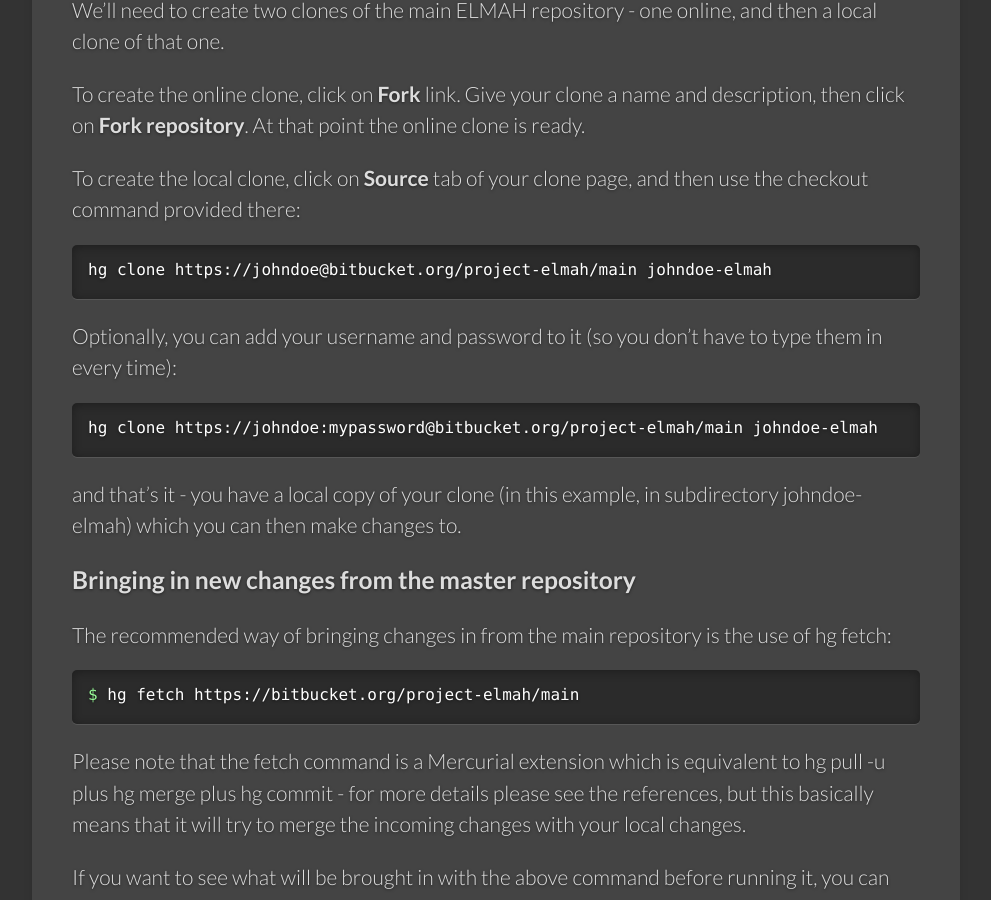
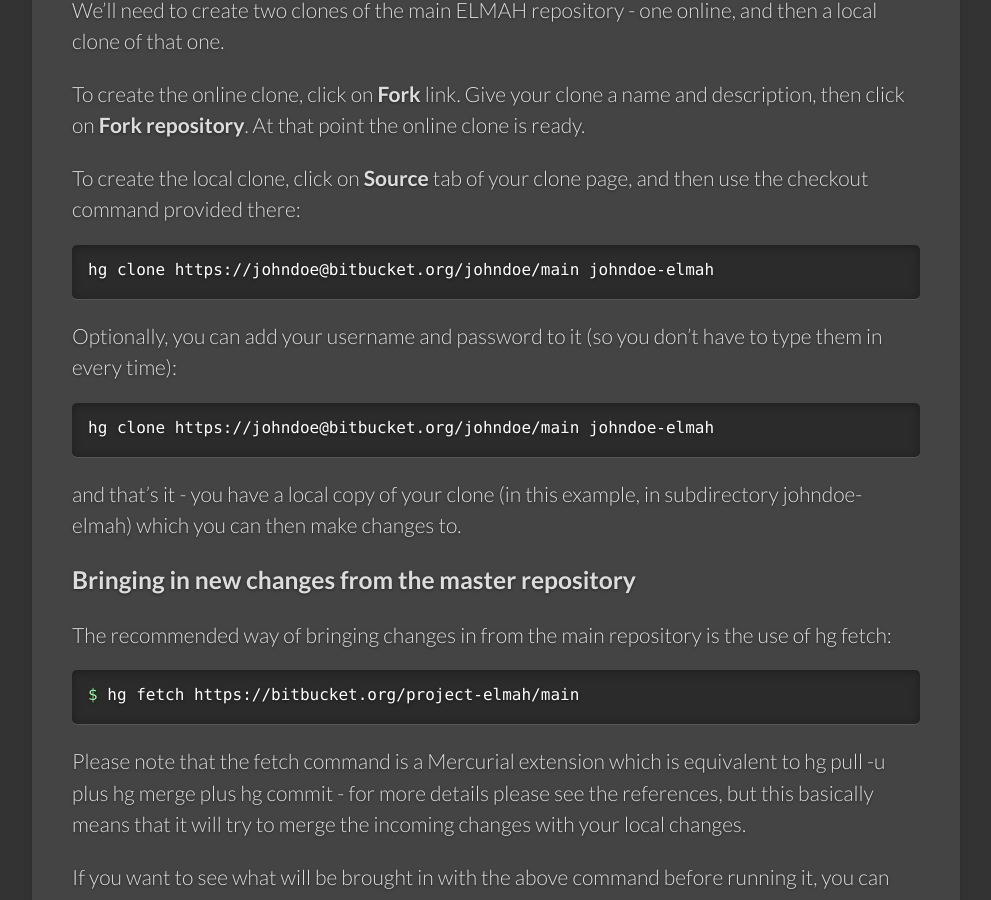
Before and after one commit to elmah/www, a Jekyll site: the page built from DevelopmentProcess.md, in a window 1280 px wide and 900 px high, scrolled down 2229 px. Shown: the whole window, without its empty margins (149-1140 px from the left). Built offline with Jekyll 4.4.1, drawn with Linux system fonts in a browser that asks for light colours; part of the change alters nothing that is shown; some of the changed text lies outside the part shown.

Commit message:
Replaced wrong url to online clone of ELMAH to the url of the fork

```diff
--- a/DevelopmentProcess.md
+++ b/DevelopmentProcess.md
@@ -60,13 +60,13 @@ To create the online clone, click on **Fork** link. Give your clone a name and d
 To create the local clone, click on **Source** tab of your clone page, and then use the checkout command provided there:
 
 {% highlight bash %}
-hg clone https://johndoe@bitbucket.org/project-elmah/main johndoe-elmah
+hg clone https://johndoe@bitbucket.org/johndoe/main johndoe-elmah
 {% endhighlight %}
 
 Optionally, you can add your username and password to it (so you don't have to type them in every time):
 
 {% highlight bash %}
-hg clone https://johndoe:mypassword@bitbucket.org/project-elmah/main johndoe-elmah
+hg clone https://johndoe@bitbucket.org/johndoe/main johndoe-elmah
 {% endhighlight %}
 
 and that's it - you have a local copy of your clone (in this example, in subdirectory johndoe-elmah) which you can then make changes to.
@@ -133,7 +133,7 @@ Pushing changes to your online clone is incredibly simple:
 
 {% highlight bash %}
 $ hg push
-pushing to https://johndoe:***@bitbucket.org/project-elmah/main
+pushing to https://johndoe:***@bitbucket.org/johndoe/main
 searching for changes
 adding changesets
 adding manifests
@@ -147,7 +147,7 @@ If you want to see what changes you're going to push before you do it, you can a
 
 {% highlight bash %}
 $ hg outgoing
-comparing with https://johndoe:***@bitbucket.org/project-elmah/main
+comparing with https://johndoe:***@bitbucket.org/johndoe/main
 searching for changes
 changeset:   5:b6fed4f21233
 tag:         tip
```
